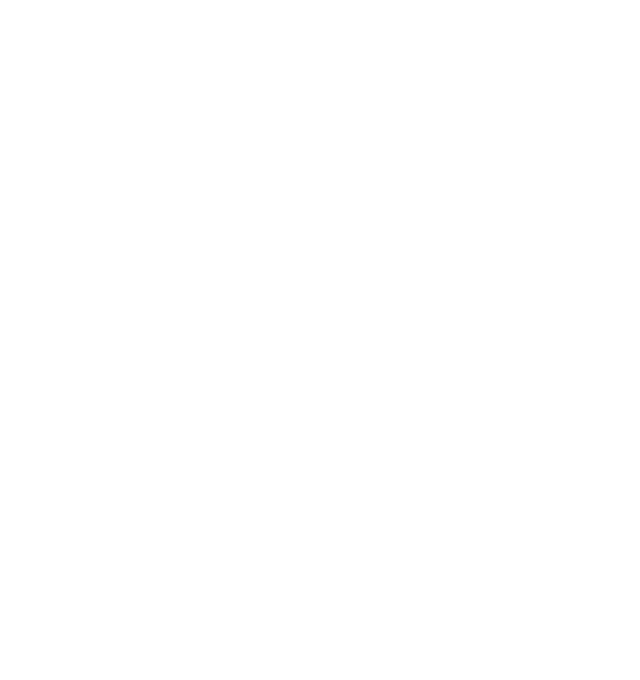
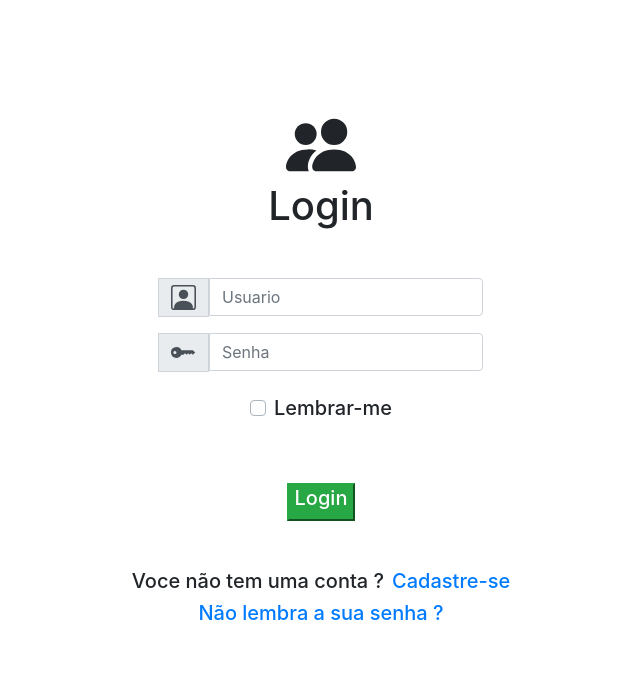
Before and after one commit to victor-paravatti/Projeto-3-semestre, a Django app: page /login/ in a window 1280 px wide. Before the commit the part shown is empty. Shown: the top 680 px of the page, without its empty margins (319-959 px from the left). Run offline with Django 3.2, Linux system fonts and the light colour scheme; some libraries are stand-ins or nearby versions.

Commit message:
tela login

```diff
--- a/core/templates/core/index.html
+++ b/core/templates/core/index.html
@@ -4,7 +4,7 @@
 <head>
     <meta charset="UTF-8">
     <title>Propjeto2</title>
-    <link rel="stylesheet" href="{% static 'node_modules/bootstrap/compile/bootstrap.css' %}">
+    <link rel="stylesheet" href="{% static 'node_modules/bootstrap/compile/bootstrap.css'%}">
     <link rel="stylesheet" href="{% static 'node_modules/css/perso.css' %}">
 </head>
 
--- a/core/templates/core/login.html
+++ b/core/templates/core/login.html
@@ -4,16 +4,79 @@
 <head>
     <meta charset="UTF-8">
     <meta name="viewport" content="width=device-width, initial-scale=1.0">
-    <link rel="stylesheet" href="{% static 'node_modules/bootstrap/compile/bootstrap.css' %}">
+    <link rel="stylesheet" href="{% static 'node_modules/bootstrap/compile/bootstrap.css'%}">
+    <link rel="stylesheet" href="{% static 'node_modules/css/perso.css' %}">
     <title>Login</title>
 </head>
 <body>
+    <div class=" container">
+        <div class="row">
+            <div class="mt-5 col-12 text-center my-5">
+                <div class="mt-5 display-3">
+                    <svg xmlns="http://www.w3.org/2000/svg" width="70" height="70" fill="currentColor" class="bi bi-people-fill" viewBox="0 0 16 16">
+                        <path d="M7 14s-1 0-1-1 1-4 5-4 5 3 5 4-1 1-1 1H7zm4-6a3 3 0 1 0 0-6 3 3 0 0 0 0 6z"/>
+                        <path fill-rule="evenodd" d="M5.216 14A2.238 2.238 0 0 1 5 13c0-1.355.68-2.75 1.936-3.72A6.325 6.325 0 0 0 5 9c-4 0-5 3-5 4s1 1 1 1h4.216z"/>
+                        <path d="M4.5 8a2.5 2.5 0 1 0 0-5 2.5 2.5 0 0 0 0 5z"/>
+                      </svg>
+                    <h1> Login</h1>
+                    <div class="mt-5 d-flex justify-content-center form_container">
+                        <form>
+                            <div class="input-group mb-3">
+                                <div class="input-group-append">
+                                    <span class="input-group-text"><i class="fas fa-user"></i>
+                                        <svg xmlns="http://www.w3.org/2000/svg" width="25" height="25" fill="currentColor" class="bi bi-person-square" viewBox="0 0 16 16">
+                                            <path d="M11 6a3 3 0 1 1-6 0 3 3 0 0 1 6 0z"/>
+                                            <path d="M2 0a2 2 0 0 0-2 2v12a2 2 0 0 0 2 2h12a2 2 0 0 0 2-2V2a2 2 0 0 0-2-2H2zm12 1a1 1 0 0 1 1 1v12a1 1 0 0 1-1 1v-1c0-1-1-4-6-4s-6 3-6 4v1a1 1 0 0 1-1-1V2a1 1 0 0 1 1-1h12z"/>
+                                          </svg>
+                                    </span>
+                                </div>
+                                <input type="text" name="" class="form-control input_user" value="" placeholder="Usuario">
+                            </div>
+                            <div class="input-group mb-4">
+                                <div class="input-group-append">
+                                    <span class="input-group-text"><i class="fas fa-key"></i>
+                                        <svg xmlns="http://www.w3.org/2000/svg" width="25" height="25" fill="currentColor" class="bi bi-key-fill" viewBox="0 0 16 16">
+                                            <path d="M3.5 11.5a3.5 3.5 0 1 1 3.163-5H14L15.5 8 14 9.5l-1-1-1 1-1-1-1 1-1-1-1 1H6.663a3.5 3.5 0 0 1-3.163 2zM2.5 9a1 1 0 1 0 0-2 1 1 0 0 0 0 2z"/>
+                                        </svg>
+                                    </span>
+                                </div>
+                                <input type="password" name="" class="form-control input_pass" value="" placeholder="Senha">
+                            </div>
+                            <div class=" mb-0 form-group">
+                                <div class="custom-control custom-checkbox">
+                                    <input type="checkbox" class="custom-control-input" id="customControlInline">
+                                    <label class="custom-control-label" for="customControlInline">
+                                        <h5>Lembrar-me</h5>
+                                    </label>
+                                </div>
+                            </div>
+                                <div class="d-flex justify-content-center  login_container">
+                                    <button type="button" name="button" class=" btn-success login_btn">
+                                        <h5>Login</h5>
+                                    </button>
+                                </div>
+                        </form>
+                    </div>
 
+                    <div class="mt-5">
+                        <div class="d-flex justify-content-center links">
+                            <h5>Voce não tem uma conta ?</h5> <a href="#" class="ml-2">
+                                <h5>Cadastre-se</h5>
+                            </a>
+                        </div>
+                        <div class="d-flex justify-content-center links">
+                            <a href="#">
+                                <h5>Não lembra a sua senha ?</h5>
+                            </a>
+                        </div>
+                    </div>
+                </div>
 
+            </div>
 
+        </div>
 
-
-
+    </div>
 
 
 </body>
--- a/templates/base.html
+++ b/templates/base.html
@@ -1,7 +1,5 @@
 {% load static %}
 
-
-{% block main %}
 {% endblock %}
 
 
```
Also changed, not shown: 1 other file.
